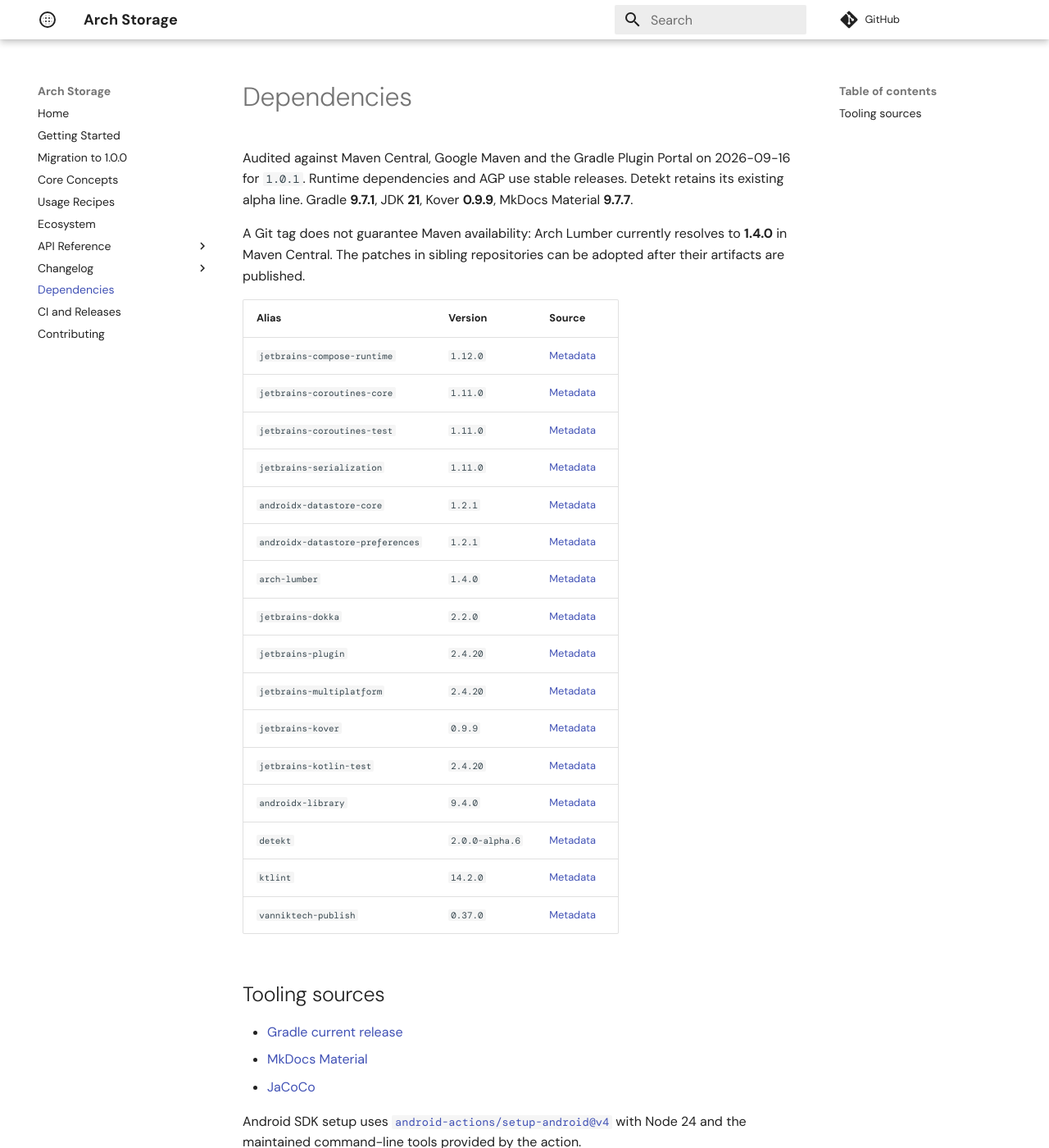
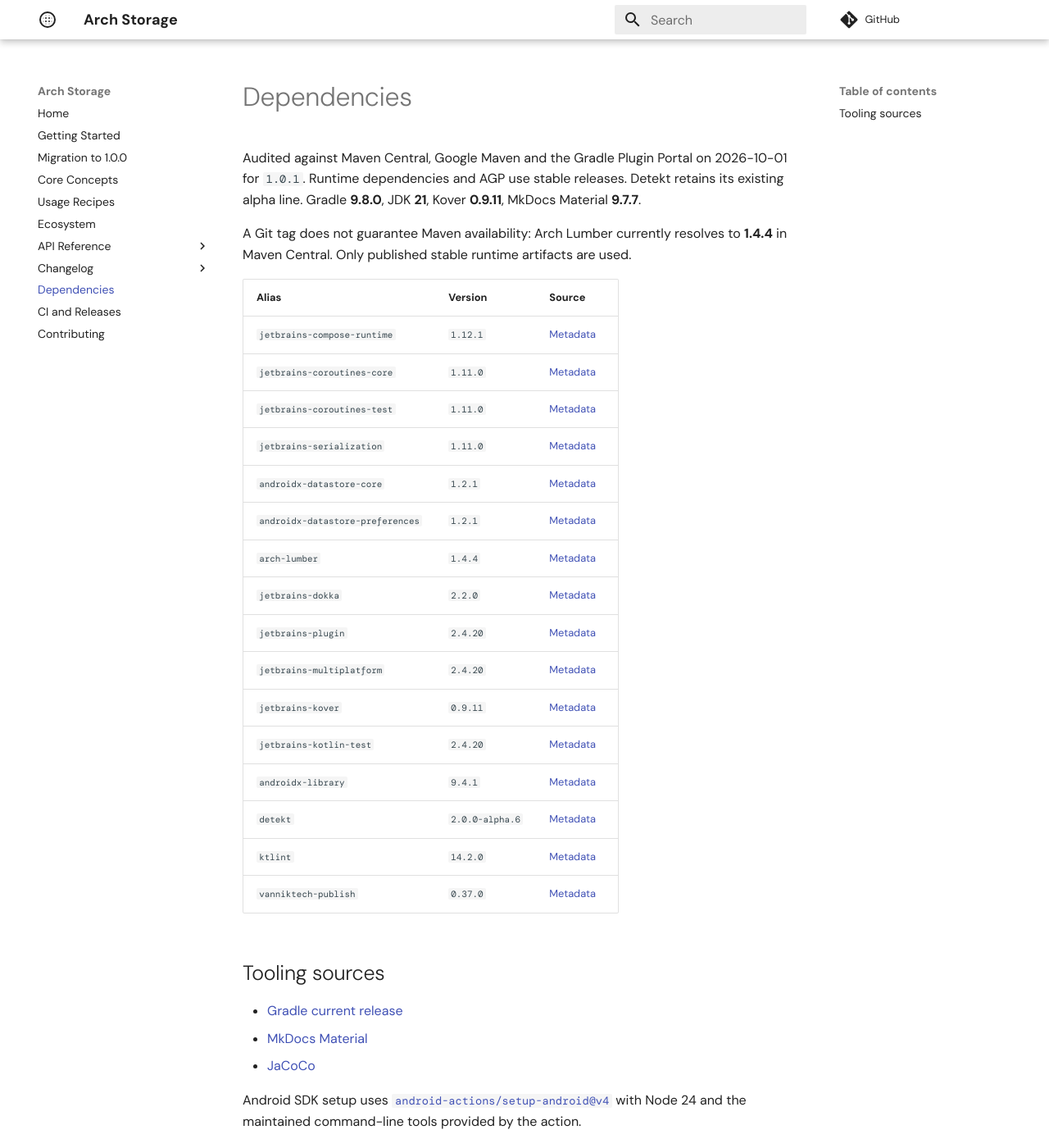
Before and after one commit to matheus-corregiari/arch-storage, an MkDocs documentation site: the page built from docs/dependencies.md, in a window 1280 px wide and 1400 px high. Shown: the whole window at 82% size. Built offline with MkDocs 1.6.1 and Material for MkDocs 9.7.7, drawn with Linux system fonts in a browser that asks for light colours; some web fonts are replaced; comment, search, counter and statistics services are not loaded; some of the changed text lies outside the part shown.

Commit message:
docs: record hotfix dependencies and release validation

```diff
--- a/docs/dependencies.md
+++ b/docs/dependencies.md
@@ -1,27 +1,27 @@
 # Dependencies
 
-Audited against Maven Central, Google Maven and the Gradle Plugin Portal on 2026-09-16 for `1.0.1`.
+Audited against Maven Central, Google Maven and the Gradle Plugin Portal on 2026-10-01 for `1.0.1`.
 Runtime dependencies and AGP use stable releases. Detekt retains its existing alpha line.
-Gradle **9.7.1**, JDK **21**, Kover **0.9.9**, MkDocs Material **9.7.7**.
+Gradle **9.8.0**, JDK **21**, Kover **0.9.11**, MkDocs Material **9.7.7**.
 
-A Git tag does not guarantee Maven availability: Arch Lumber currently resolves to **1.4.0** in Maven Central.
-The patches in sibling repositories can be adopted after their artifacts are published.
+A Git tag does not guarantee Maven availability: Arch Lumber currently resolves to **1.4.4** in Maven Central.
+Only published stable runtime artifacts are used.
 
 | Alias | Version | Source |
 | --- | --- | --- |
-| `jetbrains-compose-runtime` | `1.12.0` | [Metadata](https://repo.maven.apache.org/maven2/org/jetbrains/compose/runtime/runtime/maven-metadata.xml) |
+| `jetbrains-compose-runtime` | `1.12.1` | [Metadata](https://repo.maven.apache.org/maven2/org/jetbrains/compose/runtime/runtime/maven-metadata.xml) |
 | `jetbrains-coroutines-core` | `1.11.0` | [Metadata](https://repo.maven.apache.org/maven2/org/jetbrains/kotlinx/kotlinx-coroutines-core/maven-metadata.xml) |
 | `jetbrains-coroutines-test` | `1.11.0` | [Metadata](https://repo.maven.apache.org/maven2/org/jetbrains/kotlinx/kotlinx-coroutines-test/maven-metadata.xml) |
 | `jetbrains-serialization` | `1.11.0` | [Metadata](https://repo.maven.apache.org/maven2/org/jetbrains/kotlinx/kotlinx-serialization-json/maven-metadata.xml) |
 | `androidx-datastore-core` | `1.2.1` | [Metadata](https://dl.google.com/dl/android/maven2/androidx/datastore/datastore/maven-metadata.xml) |
 | `androidx-datastore-preferences` | `1.2.1` | [Metadata](https://dl.google.com/dl/android/maven2/androidx/datastore/datastore-preferences/maven-metadata.xml) |
-| `arch-lumber` | `1.4.0` | [Metadata](https://repo.maven.apache.org/maven2/io/github/matheus-corregiari/arch-lumber/maven-metadata.xml) |
+| `arch-lumber` | `1.4.4` | [Metadata](https://repo.maven.apache.org/maven2/io/github/matheus-corregiari/arch-lumber/maven-metadata.xml) |
 | `jetbrains-dokka` | `2.2.0` | [Metadata](https://repo.maven.apache.org/maven2/org/jetbrains/dokka/dokka-gradle-plugin/maven-metadata.xml) |
 | `jetbrains-plugin` | `2.4.20` | [Metadata](https://repo.maven.apache.org/maven2/org/jetbrains/kotlin/kotlin-gradle-plugin/maven-metadata.xml) |
 | `jetbrains-multiplatform` | `2.4.20` | [Metadata](https://repo.maven.apache.org/maven2/org/jetbrains/kotlin/multiplatform/org.jetbrains.kotlin.multiplatform.gradle.plugin/maven-metadata.xml) |
-| `jetbrains-kover` | `0.9.9` | [Metadata](https://repo.maven.apache.org/maven2/org/jetbrains/kotlinx/kover-gradle-plugin/maven-metadata.xml) |
+| `jetbrains-kover` | `0.9.11` | [Metadata](https://repo.maven.apache.org/maven2/org/jetbrains/kotlinx/kover-gradle-plugin/maven-metadata.xml) |
 | `jetbrains-kotlin-test` | `2.4.20` | [Metadata](https://repo.maven.apache.org/maven2/org/jetbrains/kotlin/kotlin-test/maven-metadata.xml) |
-| `androidx-library` | `9.4.0` | [Metadata](https://dl.google.com/dl/android/maven2/com/android/kotlin/multiplatform/library/com.android.kotlin.multiplatform.library.gradle.plugin/maven-metadata.xml) |
+| `androidx-library` | `9.4.1` | [Metadata](https://dl.google.com/dl/android/maven2/com/android/kotlin/multiplatform/library/com.android.kotlin.multiplatform.library.gradle.plugin/maven-metadata.xml) |
 | `detekt` | `2.0.0-alpha.6` | [Metadata](https://repo.maven.apache.org/maven2/dev/detekt/detekt-gradle-plugin/maven-metadata.xml) |
 | `ktlint` | `14.2.0` | [Metadata](https://plugins.gradle.org/m2/org/jlleitschuh/gradle/ktlint/org.jlleitschuh.gradle.ktlint.gradle.plugin/maven-metadata.xml) |
 | `vanniktech-publish` | `0.37.0` | [Metadata](https://repo.maven.apache.org/maven2/com/vanniktech/gradle-maven-publish-plugin/maven-metadata.xml) |
@@ -34,3 +34,6 @@
 
 Android SDK setup uses [`android-actions/setup-android@v4`](https://github.com/android-actions/setup-android/tree/v4)
 with Node 24 and the maintained command-line tools provided by the action.
+
+Android libraries compile against API **37.2** with Build Tools **37.0.0** and minimum API **23**.
+The Android KMP library plugin has no application `targetSdk`; consuming applications choose their target API.
```
Also changed, not shown: README.md (+1 -1 lines), VALIDATION.md (+19 -0 lines), docs/changelog/1.0.1.md (+15 -0 lines), docs/ci.md (+6 -1 lines).
